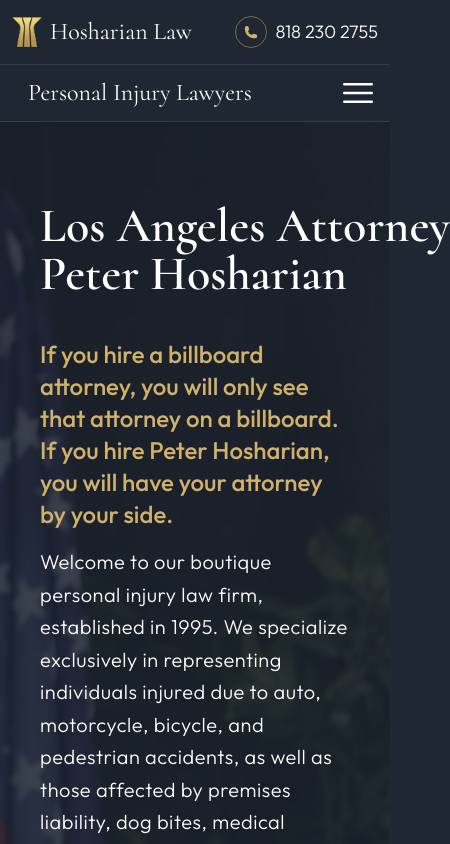
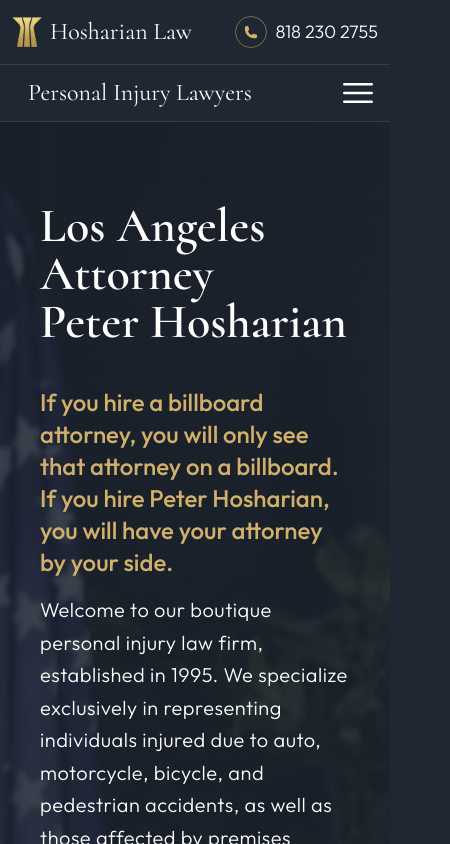
Before and after one commit to hchalian/hosh, a Next.js app: page / in a window 390 px wide. Shown: the top 844 px of the page, 450 px wide, since content can reach past the window. Built offline with nearby package versions, Linux system fonts and the light colour scheme.

Commit message:
fixed hero title

```diff
--- a/app/page.tsx
+++ b/app/page.tsx
@@ -10,10 +10,10 @@
       <div className="bg-primary flex w-full flex-col bg-opacity-80 pt-10 md:flex-row">
         <div data-contentname="hero-text" className="p-10 md:w-1/2">
           <h1 className="md:text-4xl lg:text-7xl">
-            <span className="block whitespace-nowrap md:inline lg:block xl:inline">
+            <span className="block md:inline md:whitespace-nowrap lg:block xl:inline">
               Los Angeles Attorney{' '}
             </span>
-            <span className="block whitespace-nowrap md:inline lg:block xl:inline">
+            <span className="block md:inline md:whitespace-nowrap lg:block xl:inline">
               Peter Hosharian
             </span>
           </h1>
--- a/components/Nav.tsx
+++ b/components/Nav.tsx
@@ -53,7 +53,7 @@
   return (
     <Link
       href={url}
-      className={`hover:text-gold ${pathname === url && 'text-gold hover:text-white'} cursor-pointer whitespace-nowrap px-4 py-6 text-xl font-light capitalize first:border-t first:border-white/15 md:rounded md:first:border-0 md:first:pl-0`}
+      className={`hover:text-gold ${pathname === url && 'text-gold'} cursor-pointer whitespace-nowrap px-4 py-6 text-xl font-light capitalize first:border-t first:border-white/15 md:rounded md:first:border-0 md:first:pl-0`}
     >
       {title}
     </Link>
```
